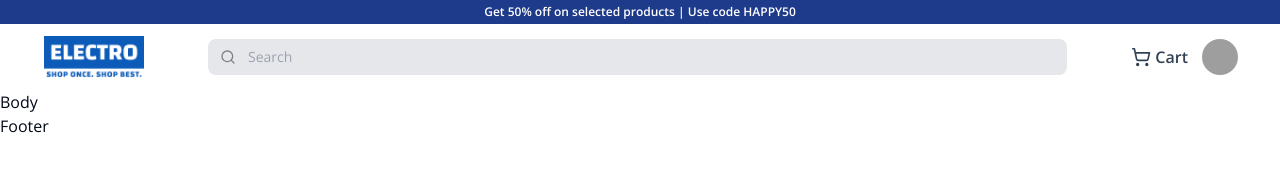
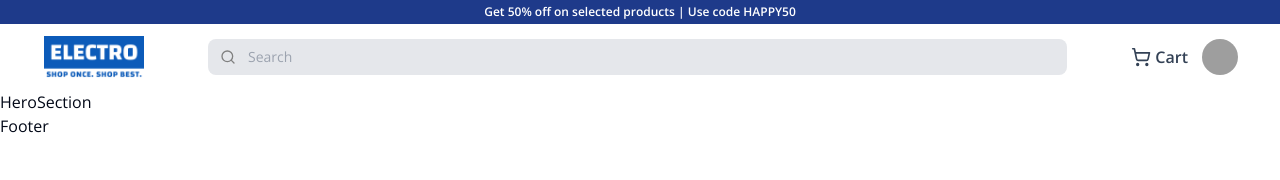
Before and after one commit to iamshubhamjangle/electro-store, a Next.js app: page / in a window 1280 px wide. Shown: the top 180 px of the page. Built offline with nearby package versions, Linux system fonts and the light colour scheme; grey boxes are pictures that could not be loaded.

Commit message:
Refactored

```diff
--- a/app/(client)/(pages)/layout.tsx
+++ b/app/(client)/(pages)/layout.tsx
@@ -1,8 +1,7 @@
 import type { Metadata } from "next";
 import { Open_Sans } from "next/font/google";
 import "./globals.css";
-import Nav from "@/app/(client)/_components/nav/nav";
-import Footer from "@/app/(client)/_components/footer/footer";
+import { Nav, Footer } from "@/app/(client)/_components/exports";
 
 const opensans = Open_Sans({ subsets: ["latin"] });
 
--- a/app/(client)/(pages)/page.tsx
+++ b/app/(client)/(pages)/page.tsx
@@ -1,3 +1,9 @@
+import { HeroSection } from "@/app/(client)/_components/exports";
+
 export default function Home() {
-  return <main>Body</main>;
+  return (
+    <main>
+      <HeroSection />
+    </main>
+  );
 }
--- /dev/null
+++ b/app/(client)/_components/exports.tsx
@@ -0,0 +1,5 @@
+import Nav from "@/app/(client)/_components/nav/nav";
+import Footer from "@/app/(client)/_components/footer/footer";
+import HeroSection from "@/app/(client)/_components/home/HeroSection";
+
+export { Nav, Footer, HeroSection };
--- /dev/null
+++ b/app/(client)/_components/home/HeroSection.tsx
@@ -0,0 +1,5 @@
+const HeroSection = () => {
+  return <div>HeroSection</div>;
+};
+
+export default HeroSection;
```
